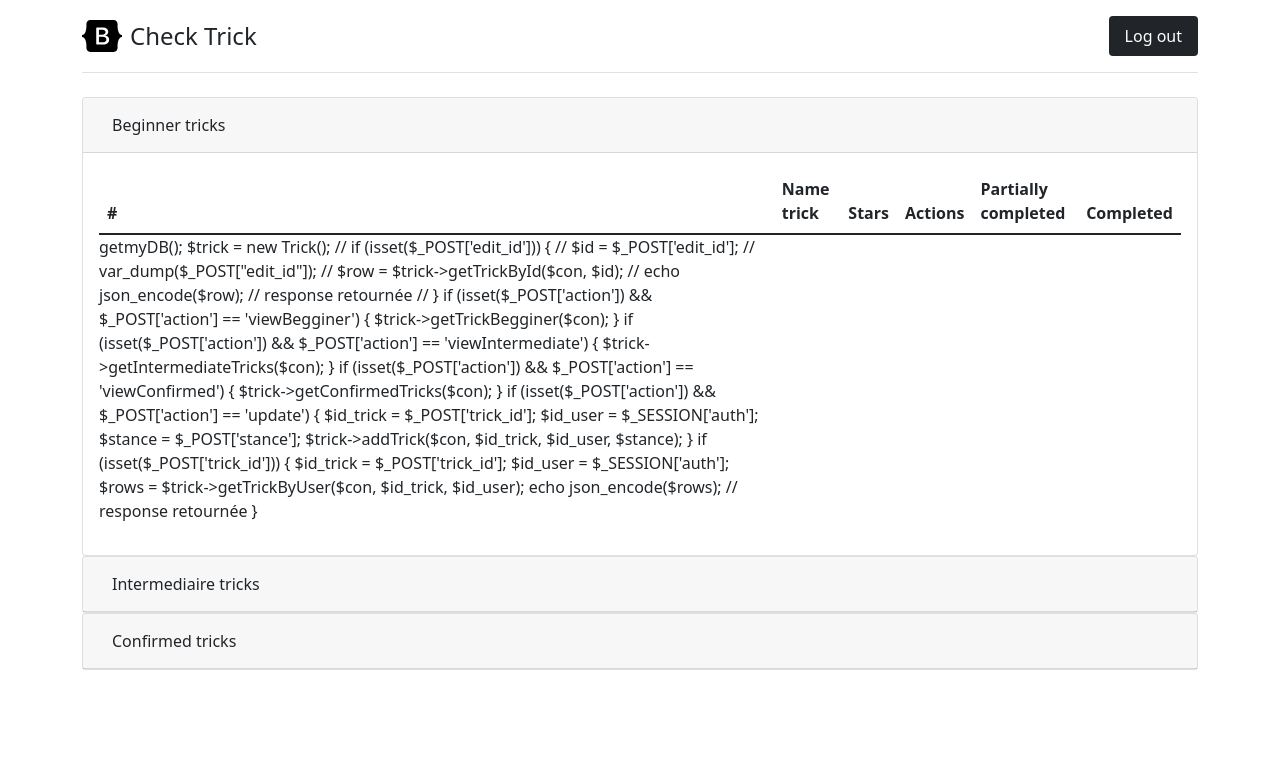
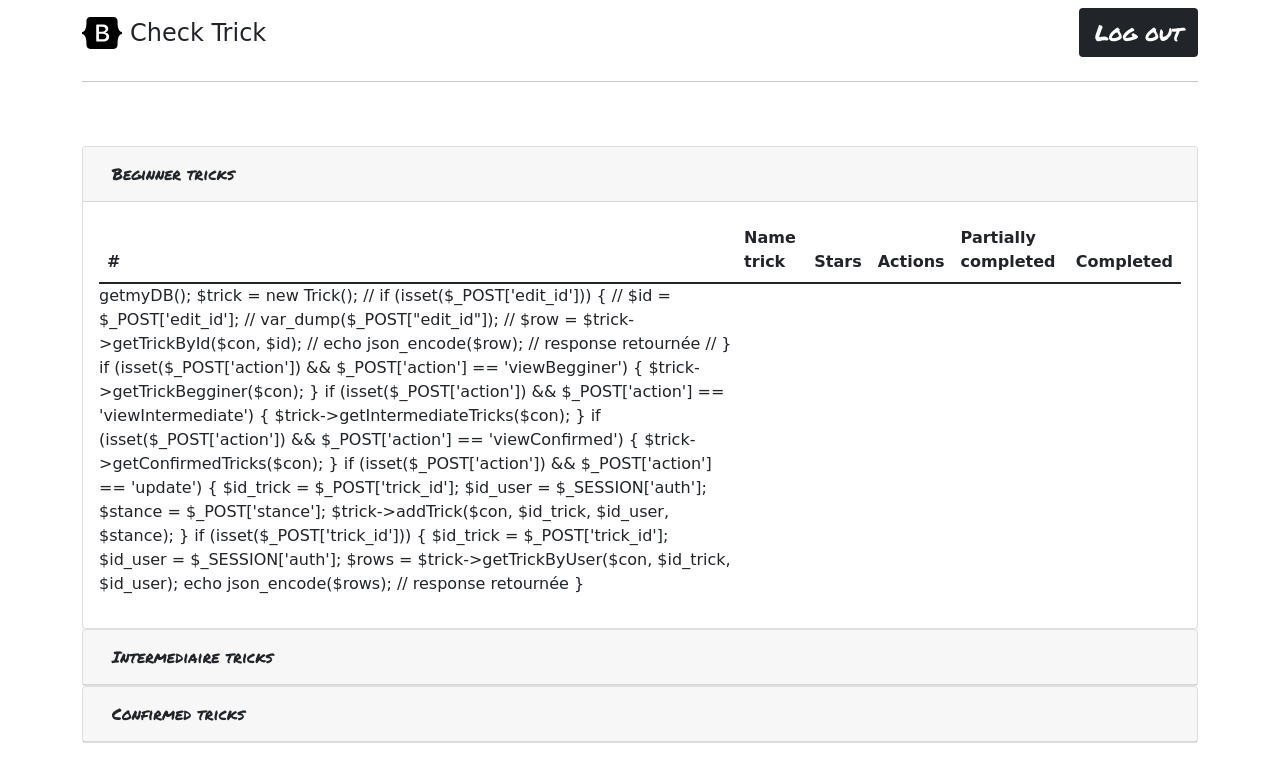
Before and after one commit to TheoKraichette/check_trick_php, a PHP site: page /views/list_trick.php in a window 1280 px wide. Shown: the top 782 px of the page. Run offline with PHP 8.4, Linux system fonts and the light colour scheme; the visitor is signed in with stand-in values (Sample User, id 1); lists and menus that the app fills with data are empty; some libraries are stand-ins or nearby versions.

Commit message:
font & update select

```diff
--- a/views/admin_list_user.php
+++ b/views/admin_list_user.php
@@ -44,7 +44,7 @@
             </div>
                 <li class="nav-item">
                     <form action="" method='post'>
-                        <button type="submit" class="nav-link active bg-dark" name="deco">Déconnexion</button>
+                        <button type="submit" class="nav-link active bg-dark" name="deco">Log out</button>
                     </form>
                 </li>
             </ul>
--- a/views/list_trick.php
+++ b/views/list_trick.php
@@ -16,7 +16,22 @@
     <meta charset='utf-8'>
     <link rel="stylesheet" href="https://cdn.jsdelivr.net/npm/bootstrap@5.1.3/dist/css/bootstrap.min.css" integrity="sha384-1BmE4kWBq78iYhFldvKuhfTAU6auU8tT94WrHftjDbrCEXSU1oBoqyl2QvZ6jIW3" crossorigin="anonymous">
     <link rel="stylesheet" href="https://cdn.jsdelivr.net/npm/bootstrap-icons@1.8.0/font/bootstrap-icons.css" integrity="sha384-ejwKkLla8gPP8t2u0eQyL0Q/4ItcnyveF505U0NIobD/SMsNyXrLti6CWaD0L52l" crossorigin="anonymous">
+    <link rel="preconnect" href="https://fonts.googleapis.com">
+    <link rel="preconnect" href="https://fonts.gstatic.com" crossorigin>
+    <link href="https://fonts.googleapis.com/css2?family=Montserrat&family=Permanent+Marker&display=swap" rel="stylesheet">
     <title>Check Trick</title>
+    <style>
+        * {
+
+            font-family: 'Patrick Hand', cursive;
+        }
+
+        button,
+        a {
+            font-family: 'Permanent Marker', cursive;
+            font-size: 22px;
+        }
+    </style>
 </head>
 
 <body>
@@ -28,7 +43,13 @@
     </svg>
     <h1 class="visually-hidden">Headers examples</h1>
     <div class="container">
-        <header class="d-flex flex-wrap justify-content-center py-3 mb-4 border-bottom">
+        <div class="row">
+            <header class="mb-5">
+                <nav class="navbar navbar-expand-lg navbar-light">
+                    <button class="navbar-toggler" type="button" data-toggle="collapse" data-target="#navbarTogglerDemo01" aria-controls="navbarTogglerDemo01" aria-expanded="false" aria-label="Toggle navigation">
+                        <span class="navbar-toggler-icon"></span>
+                    </button>
+                    <div class="collapse navbar-collapse" id="navbarTogglerDemo01">
                         <a href="home" class="d-flex align-items-center mb-3 mb-md-0 me-md-auto text-dark text-decoration-none">
                             <svg class="bi me-2" width="40" height="32">
                                 <use xlink:href="#bootstrap" />
@@ -42,7 +63,12 @@
                                 </form>
                             </li>
                         </ul>
+                    </div>
+                </nav>
+                <hr>
             </header>
+        </div>
+
         <main>
             <div id="accordion">
                 <div class="card">
```
Also changed, not shown: classes/Permission.class.php (+16 -2 lines), views/accueil.php (+42 -11 lines). Lines whose indentation alone changed are shown as unchanged.
